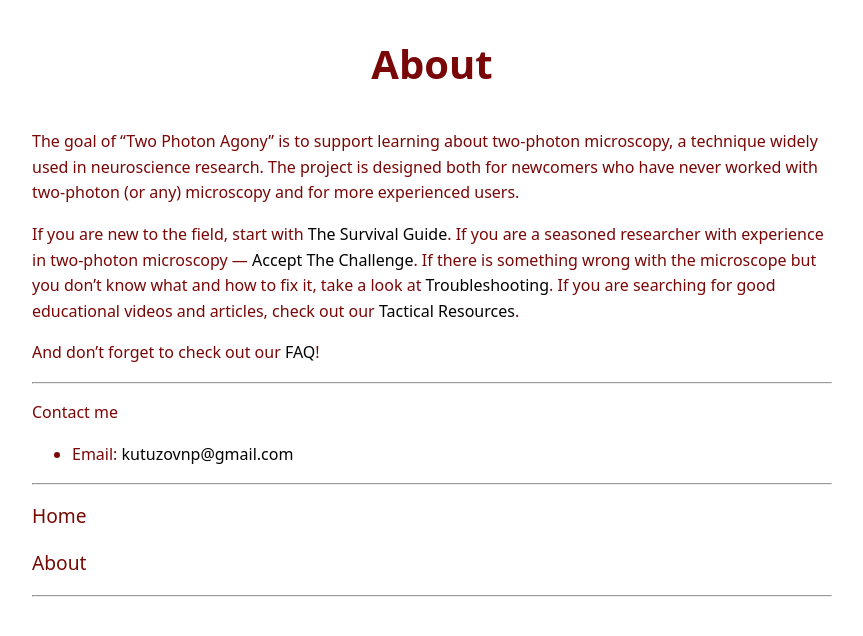
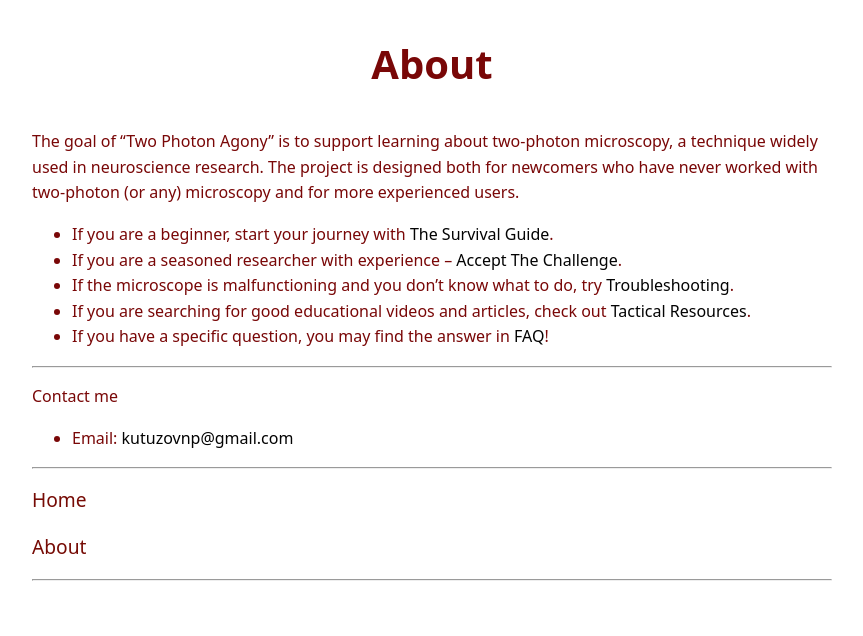
Before and after one commit to drkutuzov/drkutuzov.github.io, a Jekyll site: the page built from about.md, in a window 1280 px wide. Shown: the top 636 px of the page, without its empty margins (208-1071 px from the left). Built offline with Jekyll 4.4.1, drawn with Linux system fonts in a browser that asks for light colours.

Commit message:
prettier About page

```diff
--- a/about.md
+++ b/about.md
@@ -5,12 +5,11 @@ title: About
 # About
 The goal of “Two Photon Agony” is to support learning about two-photon microscopy, a technique widely used in neuroscience research. The project is designed both for newcomers who have never worked with two-photon (or any) microscopy and for more experienced users.
 
-If you are new to the field, start with <a href="guide">{{ site.guide }}</a>.
-If you are a seasoned researcher with experience in two-photon microscopy — <a href="challenges">{{ site.challenges }}</a>.
-If there is something wrong with the microscope but you don't know what and how to fix it, take a look at <a href="troubleshooting">{{ site.troubleshooting }}</a>.
-If you are searching for good educational videos and articles, check out our <a href="resources">{{ site.resources }}</a>.
-
-And don’t forget to check out our <a href="faq">{{ site.faq }}</a>!
+* If you are a beginner, start your journey with <a href="guide">{{ site.guide }}</a>.
+* If you are a seasoned researcher with experience – <a href="challenges">{{ site.challenges }}</a>.
+* If the microscope is malfunctioning and you don’t know what to do, try <a href="troubleshooting">{{ site.troubleshooting }}</a>.
+* If you are searching for good educational videos and articles, check out <a href="resources">{{ site.resources }}</a>.
+* If you have a specific question, you may find the answer in <a href="faq">{{ site.faq }}</a>!
 
 ---
 
```
